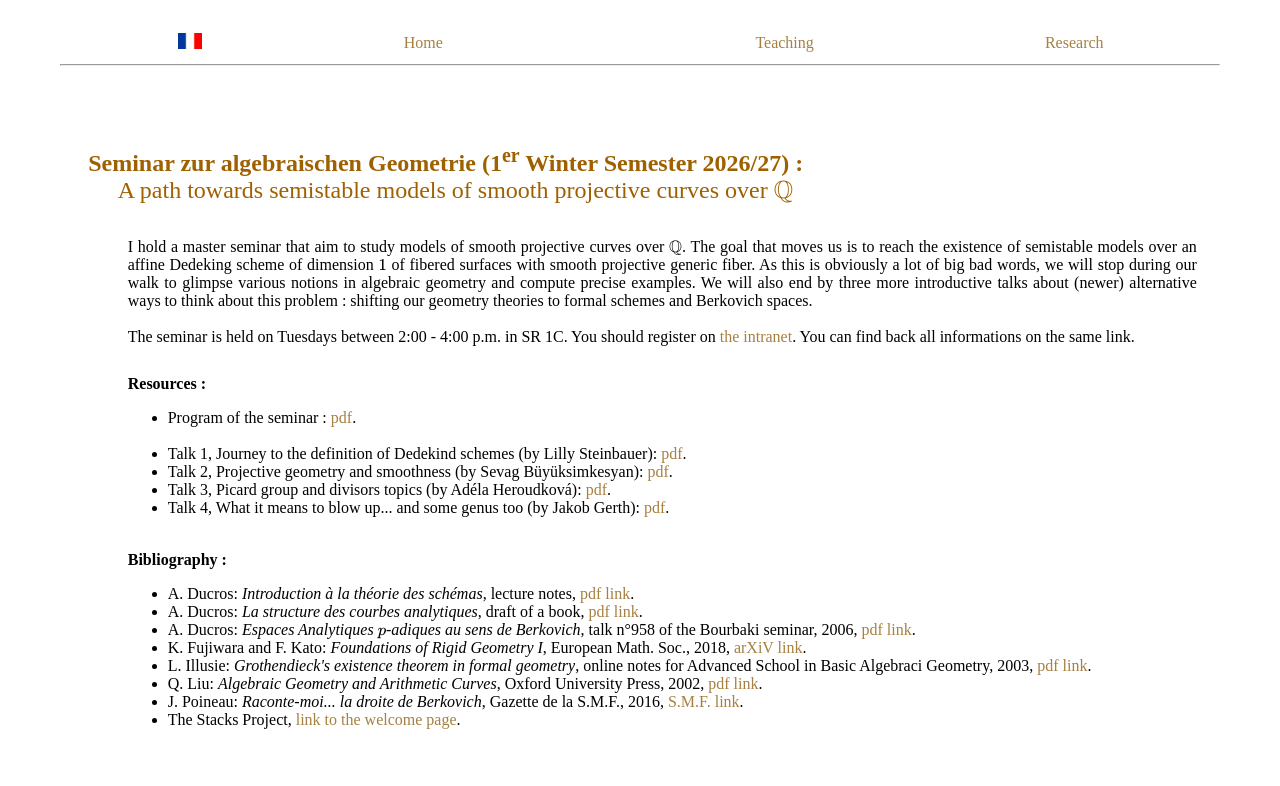
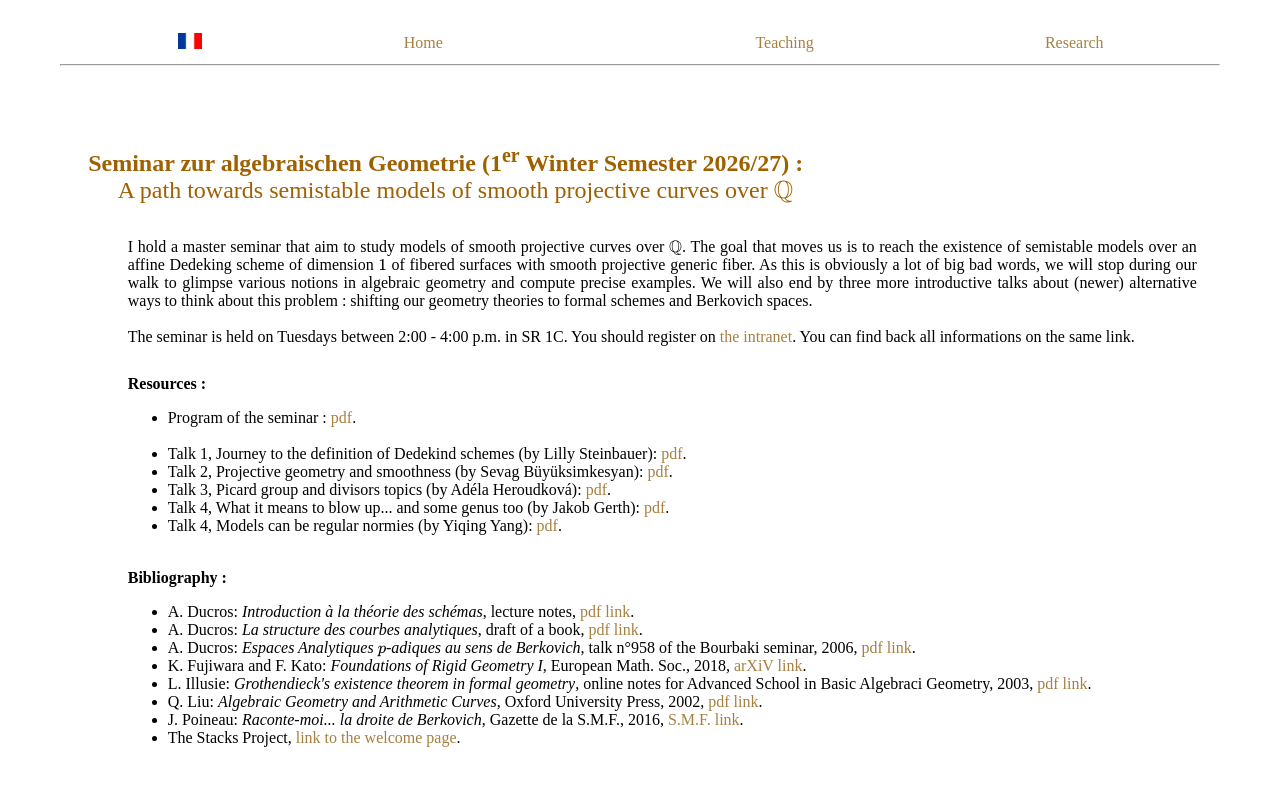
Before and after one commit to nmarquis-maths/nmarquis-maths.github.io, a plain HTML site: page docs/teaching.html in a window 1280 px wide. Drawn offline with nearby package versions, Linux system fonts and the light colour scheme.

Commit message:
Add new talk entry for Yiqing Yang

```diff
--- a/docs/teaching.html
+++ b/docs/teaching.html
@@ -69,6 +69,7 @@
 		<li>Talk 2, Projective geometry and smoothness (by Sevag Büyüksimkesyan): <a href="teach/Talk_2_Projectivity_and_Smoothness.pdf">pdf</a>.</li>
 		<li>Talk 3, Picard group and divisors topics (by Adéla Heroudková): <a href="teach/Talk_3_Picard_and_Divisors.pdf">pdf</a>.</li>
 		<li>Talk 4, What it means to blow up... and some genus too (by Jakob Gerth): <a href="teach/Talk_4_Genus_and_Blowup.pdf">pdf</a>.</li>
+		<li>Talk 4, Models can be regular normies (by Yiqing Yang): <a href="teach/Talk_6_Models_normies.pdf">pdf</a>.</li>
 	</ul>
 
 	</ul>
```
